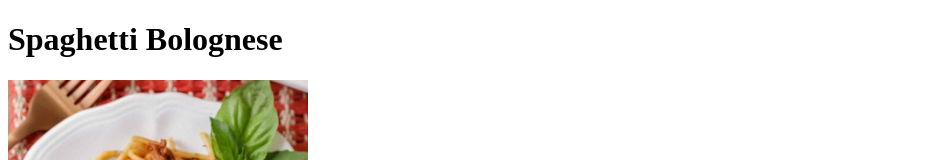
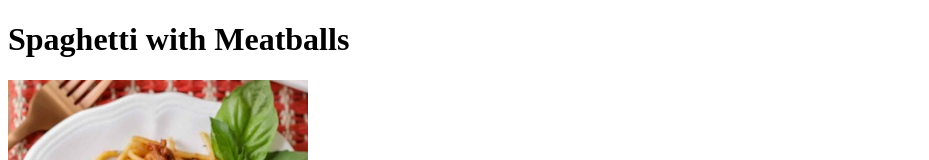
Before and after one commit to rdragosin/odin-recipes, a plain HTML site: page recipes/spaghetti-meatballs.html in a window 1280 px wide. Shown: the top 160 px of the page, without its empty margins (0-929 px from the left). Drawn offline with Linux system fonts and the light colour scheme; files whose address does not match are found by name.

Commit message:
fixed 2 recipe titles

```diff
--- a/recipes/spaghetti-meatballs.html
+++ b/recipes/spaghetti-meatballs.html
@@ -7,7 +7,7 @@
     <title>Document</title>
 </head>
 <body>
-    <h1>Spaghetti Bolognese</h1>
+    <h1>Spaghetti with Meatballs</h1>
     <img src="../img//spaghetti-meatballs.jpeg" width="300" height="300">
     <br>
     <h2>story of my life</h2>
```
Also changed, not shown: recipes/spaghetti-marmite.html (+1 -1 lines).
